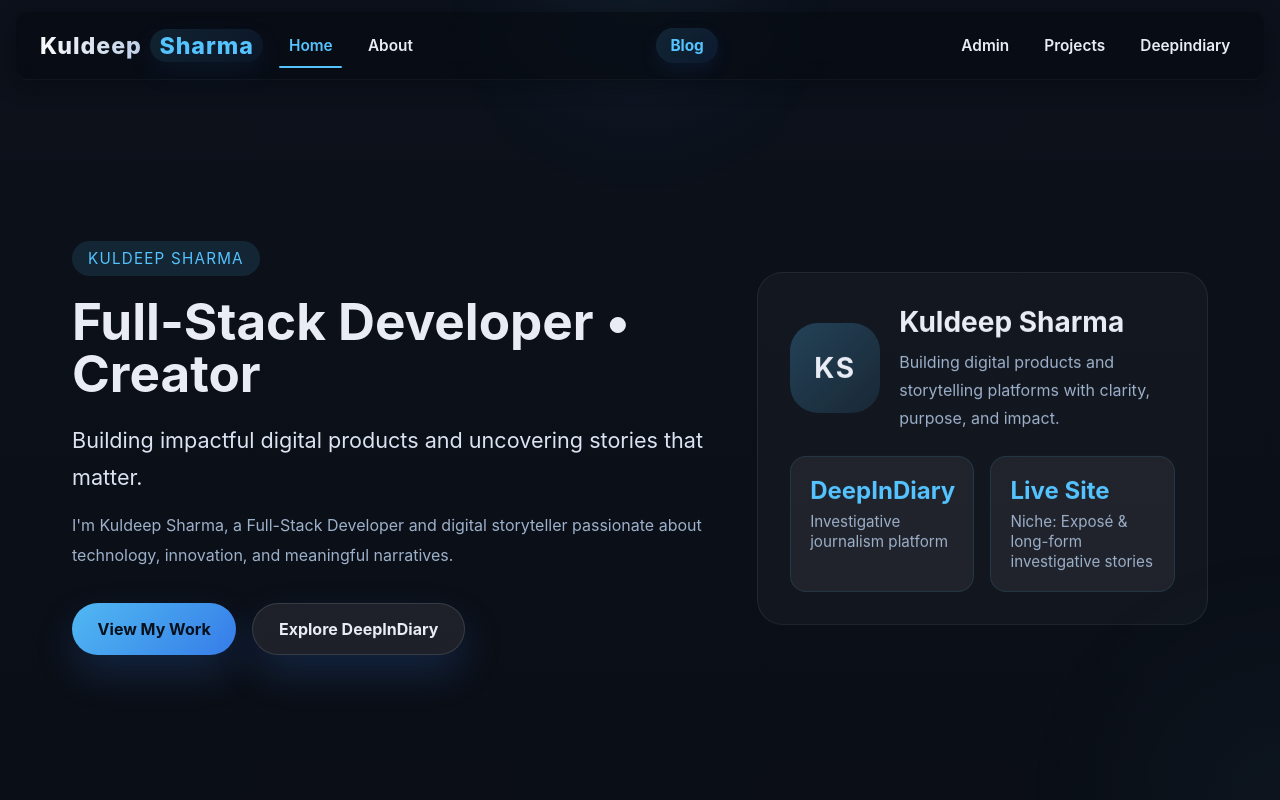
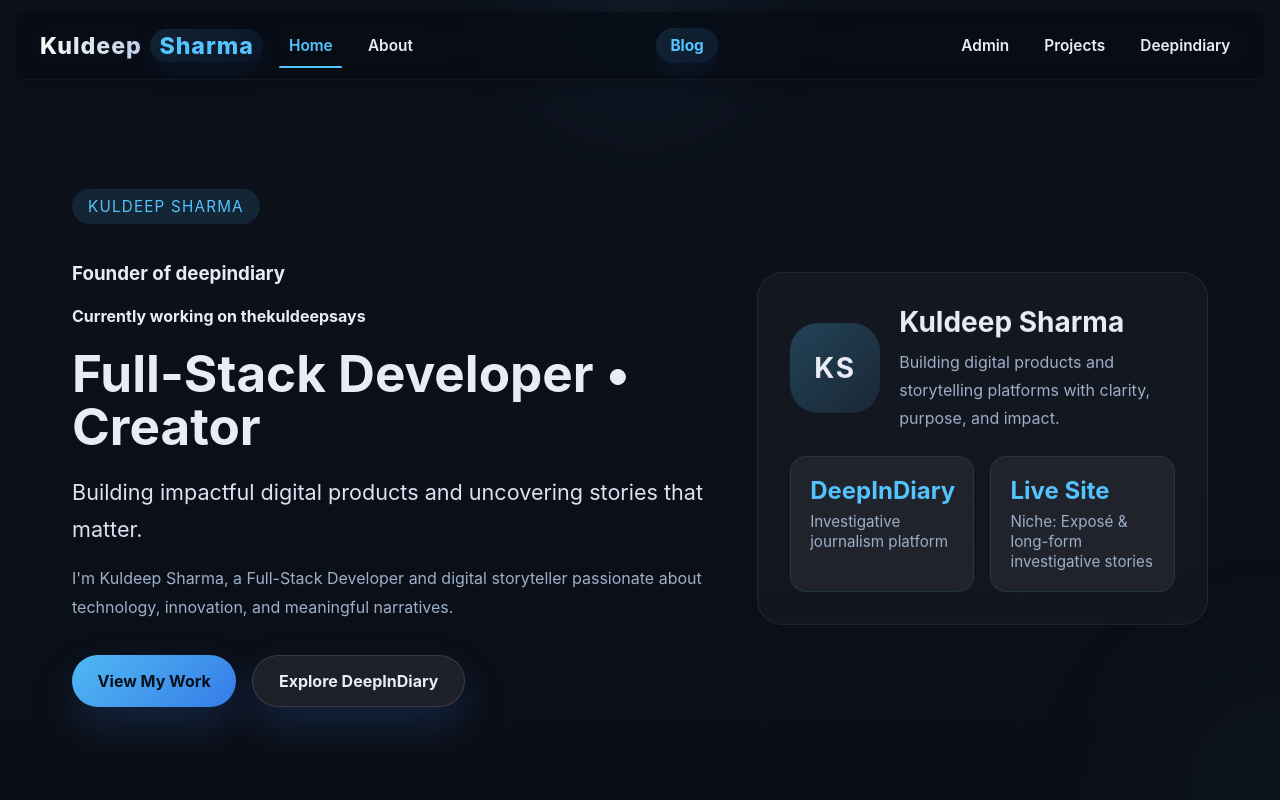
Before and after one commit to kuldeep1306/kuldeepsharma, a React (Vite) app: page / in a window 1280 px wide. Shown: the top 800 px of the page. Built offline with nearby package versions, Linux system fonts and the light colour scheme; no server answers.

Commit message:
name updated

```diff
--- a/index.html
+++ b/index.html
@@ -14,7 +14,7 @@
       content="Deepindiary personal brand website built with React, TypeScript, and MongoDB."
     />
 
-    <title>Kuldeep Sharma</title>
+    <title>Kuldeep Sharma || thekuldeepsays</title>
   </head>
   <body>
     <div id="root"></div>
--- a/src/App.tsx
+++ b/src/App.tsx
@@ -108,7 +108,7 @@ function App() {
         <div className="footer-wrapper">
           <div className="footer-content">
             <div className="footer-section footer-brand">
-              <h3>Kuldeep Sharma</h3>
+              <h3>Kuldeep Sharma </h3>
               <p className="tagline">Investigative storyteller, content creator & full-stack developer</p>
               <p className="mission">Building narratives. Exposing truths. Deepindiary.</p>
             </div>
--- a/src/pages/Home.tsx
+++ b/src/pages/Home.tsx
@@ -10,6 +10,10 @@ function Home({ showGlow }: HomeProps) {
       <section className={`hero home-hero${showGlow ? ' effect' : ''}`}>
         <div className="hero-copy reveal delay-1">
           <span className="eyebrow">Kuldeep Sharma</span>
+           <h3>Founder of deepindiary</h3>
+            <h4>Currently working on thekuldeepsays</h4>
+
+
           <h1>Full-Stack Developer • Creator</h1>
           <p className="headline">Building impactful digital products and uncovering stories that matter.</p>
           <p className="intro">I'm Kuldeep Sharma, a Full-Stack Developer and digital storyteller passionate about technology, innovation, and meaningful narratives.</p>
@@ -24,7 +28,7 @@ function Home({ showGlow }: HomeProps) {
           <div className="profile-card">
             <div className="profile-image">KS</div>
             <div>
-              <h2>Kuldeep Sharma</h2>
+              <h2>Kuldeep Sharma </h2>
               <p>Building digital products and storytelling platforms with clarity, purpose, and impact.</p>
             </div>
           </div>
```
